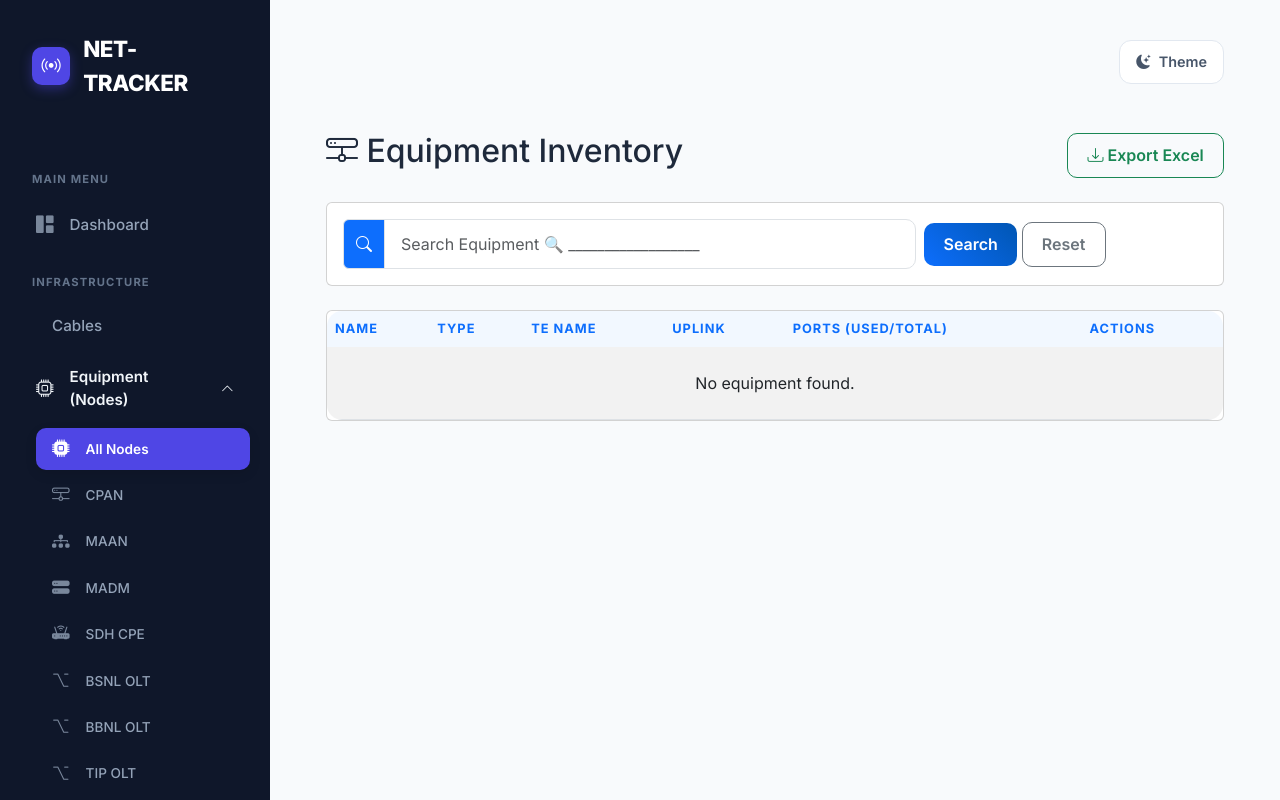
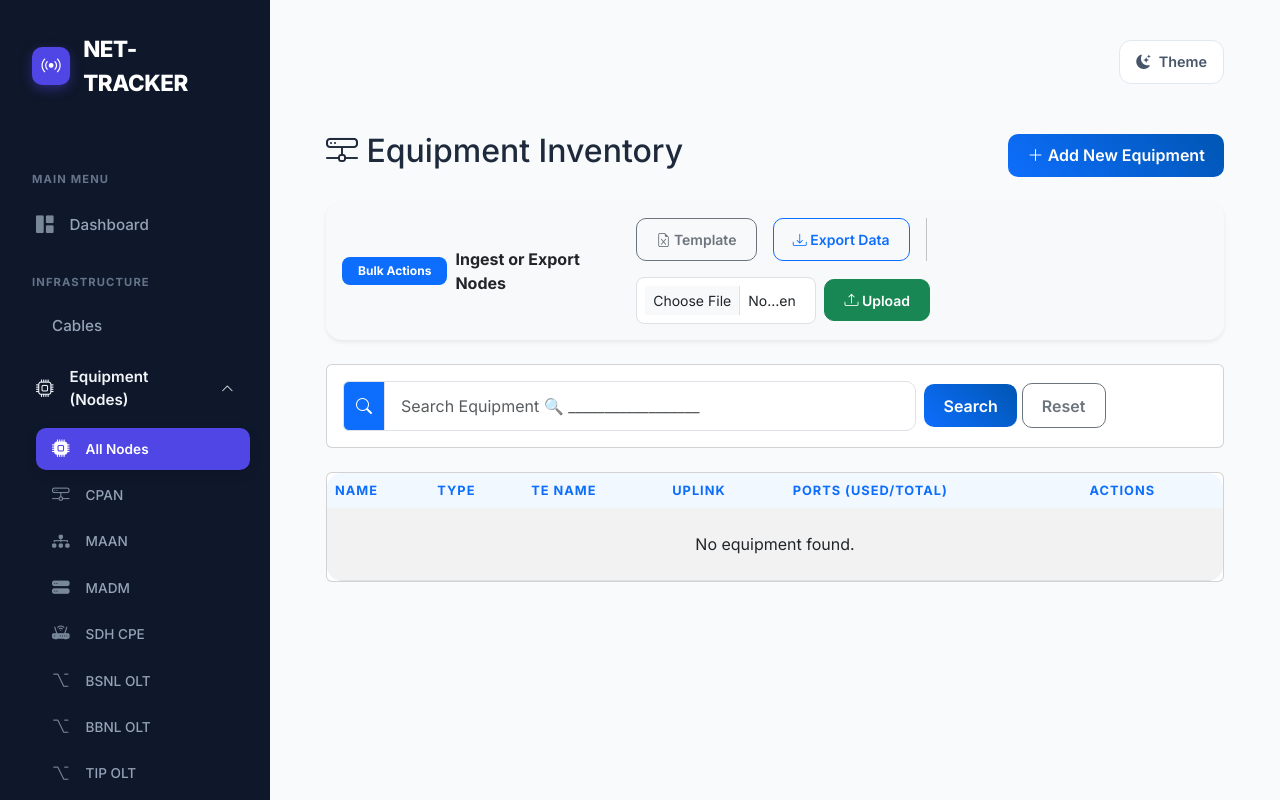
Before and after one commit to jishnumanjolils-star/NWO-Portal-1, a Django app: template inventory/templates/inventory/equipment_list.html in a window 1280 px wide. Run offline with Django 5.2, Linux system fonts and the light colour scheme; the template is opened without the code that fills it, so the values that code supplies are empty; parts of the project's set-up code (start-up, migrations or seed data) failed here and were passed over.

Commit message:
Implement Equipment nodes subcategories, dashboard bulk provisioning center, and BA/Make/Model fields for equipment_list.html

```diff
--- a/inventory/templates/inventory/equipment_list.html
+++ b/inventory/templates/inventory/equipment_list.html
@@ -6,14 +6,38 @@
 <div class="d-flex justify-content-between align-items-center mb-4">
     <h2><i class="bi bi-hdd-network"></i> Equipment Inventory</h2>
     <div class="btn-group">
-        <a href="{% url 'export_equipment' %}" class="btn btn-outline-success">
-            <i class="bi bi-download"></i> Export Excel
-        </a>
-        {% if perms.inventory.add_equipment %}
         <a href="{% url 'equipment_create' %}" class="btn btn-primary">
             <i class="bi bi-plus-lg"></i> Add New Equipment
         </a>
-        {% endif %}
+    </div>
+</div>
+
+<!-- Bulk Ingest & Template Center -->
+<div class="card mb-4 bg-light border-0 shadow-sm" style="border-radius: 16px;">
+    <div class="card-body d-flex flex-column flex-md-row align-items-center justify-content-between gap-3 py-3">
+        <div class="d-flex align-items-center gap-2">
+            <span class="badge bg-primary px-3 py-2" style="border-radius: 8px;">Bulk Actions</span>
+            <span class="fw-bold text-dark">Ingest or Export Nodes</span>
+        </div>
+        <div class="d-flex flex-wrap align-items-center gap-3">
+            <a href="{% url 'download_template' %}?category=EQUIPMENT" class="btn btn-sm btn-outline-secondary" style="border-radius: 10px;">
+                <i class="bi bi-file-earmark-excel"></i> Template
+            </a>
+            <a href="{% url 'export_equipment' %}" class="btn btn-sm btn-outline-primary" style="border-radius: 10px;">
+                <i class="bi bi-download"></i> Export Data
+            </a>
+
+            <div class="vr d-none d-md-block"></div>
+
+            <form method="post" action="{% url 'bulk_upload' %}" enctype="multipart/form-data" class="d-flex align-items-center gap-2 m-0">
+                {% csrf_token %}
+                <input type="hidden" name="upload_type" value="EQUIPMENT">
+                <input type="file" name="excel_file" class="form-control form-control-sm" accept=".xlsx" required style="max-width: 180px; border-radius: 8px;">
+                <button type="submit" class="btn btn-sm btn-success" style="border-radius: 10px;">
+                    <i class="bi bi-upload"></i> Upload
+                </button>
+            </form>
+        </div>
     </div>
 </div>
 
@@ -72,7 +96,17 @@
                             </span>
                         </td>
                         <td>
-                            <a href="#" class="btn btn-sm btn-outline-primary"><i class="bi bi-pencil"></i></a>
+                            <div class="btn-group">
+                                <a href="{% url 'equipment_detail' eq.id %}" class="btn btn-sm btn-outline-info" title="View Details" style="border-radius: 6px; margin-right: 4px;">
+                                    <i class="bi bi-eye"></i>
+                                </a>
+                                <a href="{% url 'equipment_update' eq.id %}" class="btn btn-sm btn-outline-primary" title="Edit" style="border-radius: 6px; margin-right: 4px;">
+                                    <i class="bi bi-pencil"></i>
+                                </a>
+                                <a href="{% url 'equipment_delete' eq.id %}" class="btn btn-sm btn-outline-danger" title="Delete" style="border-radius: 6px;">
+                                    <i class="bi bi-trash"></i>
+                                </a>
+                            </div>
                         </td>
                     </tr>
                     {% empty %}
```
